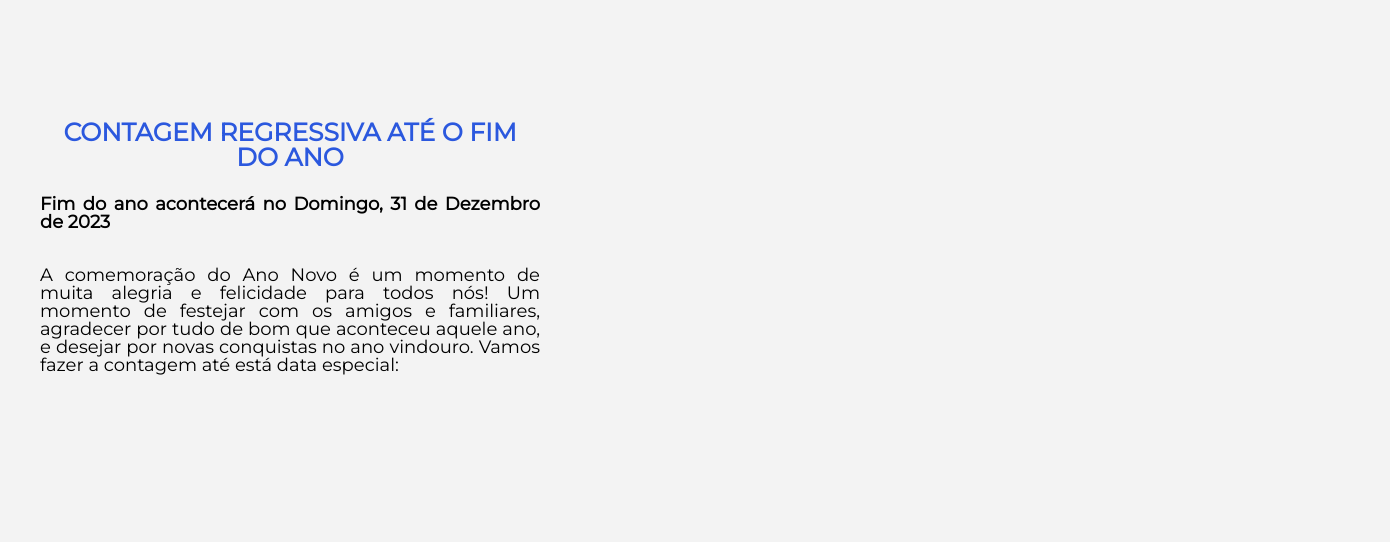
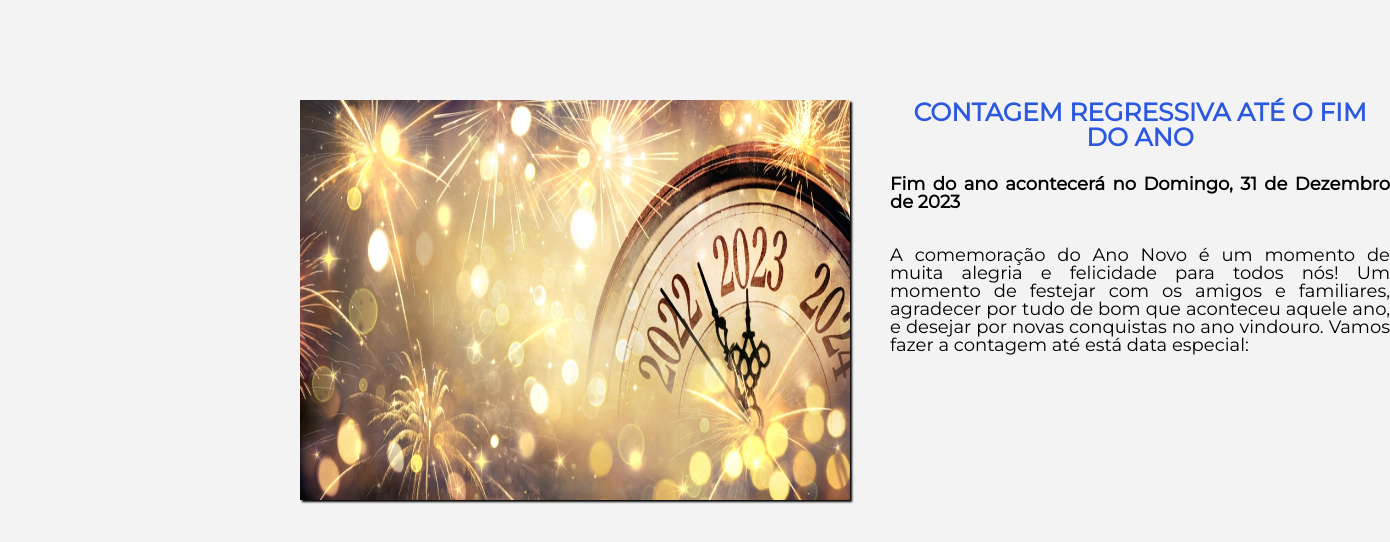
Before and after one commit to Iurygon/Countdown_Clock, a plain HTML site: page index.html in a window 1280 px wide. Shown: the whole page, 1390 px wide, since content can reach past the window. Drawn offline with Linux system fonts and the light colour scheme.

Commit message:
Add files via upload
Adição da imagem e seu estilo.

```diff
--- a/index.html
+++ b/index.html
@@ -14,6 +14,10 @@
 </head>
 
 <body>
+	<div class='Imagem'>
+		<img class='Imagem-AnoNovo' src='Imagem/Ano-Novo.jpg' alt='Imagem de relógio para o Ano Novo'>
+	</div>
+
 	<div class='Textos'>
 		<h1 class='Titulo'>CONTAGEM REGRESSIVA ATÉ O FIM DO ANO</h1>
 		<h2 class='Subtitulo'>Fim do ano acontecerá no Domingo, 31 de Dezembro de 2023</h2>
--- a/style.css
+++ b/style.css
@@ -1,6 +1,16 @@
 body{
   background-color: #F3F3F3;
   font-family: 'Montserrat', sans-serif;
+}
+
+.Imagem-AnoNovo{
+  width: 550px;
+  height: 400px;
+  display: inline-block;
+  position: absolute;
+  left: 300px;
+  top: 100px;
+  box-shadow: 2px 2px 2px;
 }
 
 .Textos{
@@ -8,7 +18,8 @@ body{
   width: 500px;
   margin-left: 40px;
   position: relative;
-  top: 120px;
+  top: 100px;
+  left: 850px;
 }
 
 .Titulo{
```
Also changed, not shown: Imagem/Ano-Novo.jpg (added).
